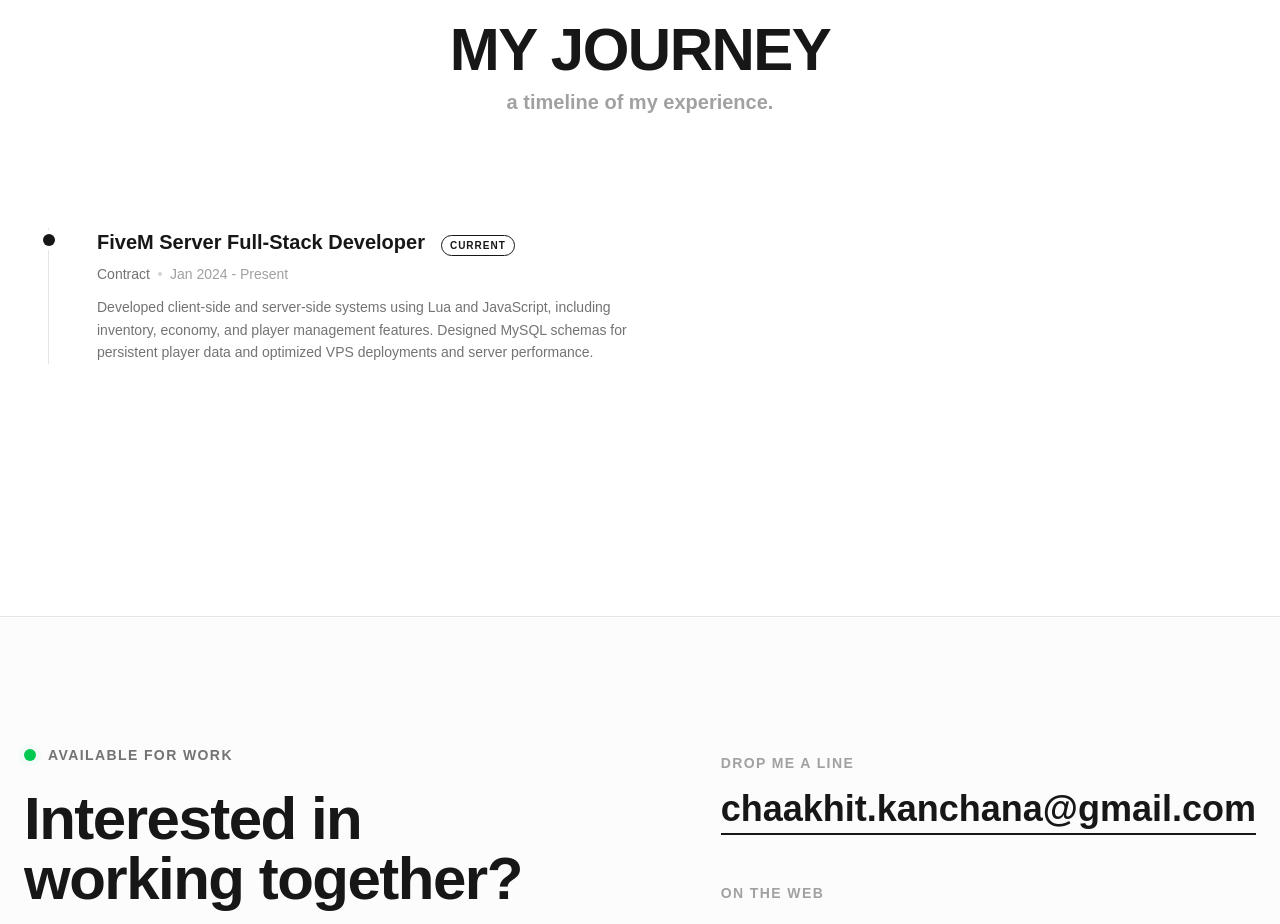
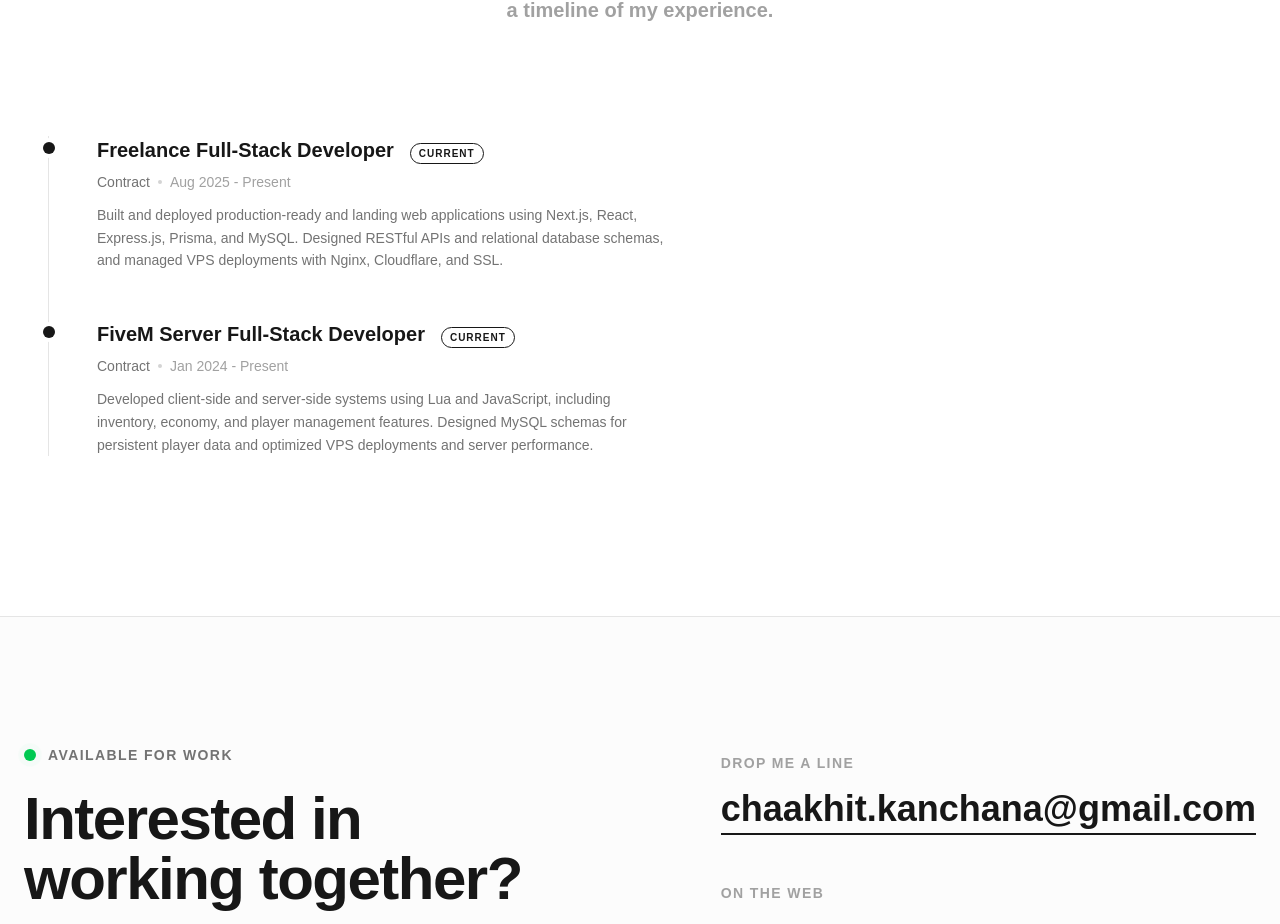
Before and after one commit to chakhit-dev/myportfoliov2, a Next.js app: page / in a window 1280 px wide. Shown: the part 3650-4574 px from the top of the page. Built offline with nearby package versions, Linux system fonts and the light colour scheme; a web font is replaced by a local one.

Commit message:
fix timeline about web landling website

```diff
--- a/components/timeline/Timeline.tsx
+++ b/components/timeline/Timeline.tsx
@@ -1,14 +1,14 @@
 import React from 'react';
 
 const experiences = [
-  // {
-  //   role: "Freelance Full-Stack Developer",
-  //   company: "Contract",
-  //   date: "Aug 2025 - Present",
-  //   description:
-  //     "Built and deployed production-ready web applications using Next.js, React, Express.js, Prisma, and MySQL. Designed RESTful APIs and relational database schemas, and managed VPS deployments with Nginx, Cloudflare, and SSL.",
-  //   isCurrent: true,
-  // },
+  {
+    role: "Freelance Full-Stack Developer",
+    company: "Contract",
+    date: "Aug 2025 - Present",
+    description:
+      "Built and deployed production-ready and landing web applications using Next.js, React, Express.js, Prisma, and MySQL. Designed RESTful APIs and relational database schemas, and managed VPS deployments with Nginx, Cloudflare, and SSL.",
+    isCurrent: true,
+  },
   {
     role: "FiveM Server Full-Stack Developer",
     company: "Contract",
```
